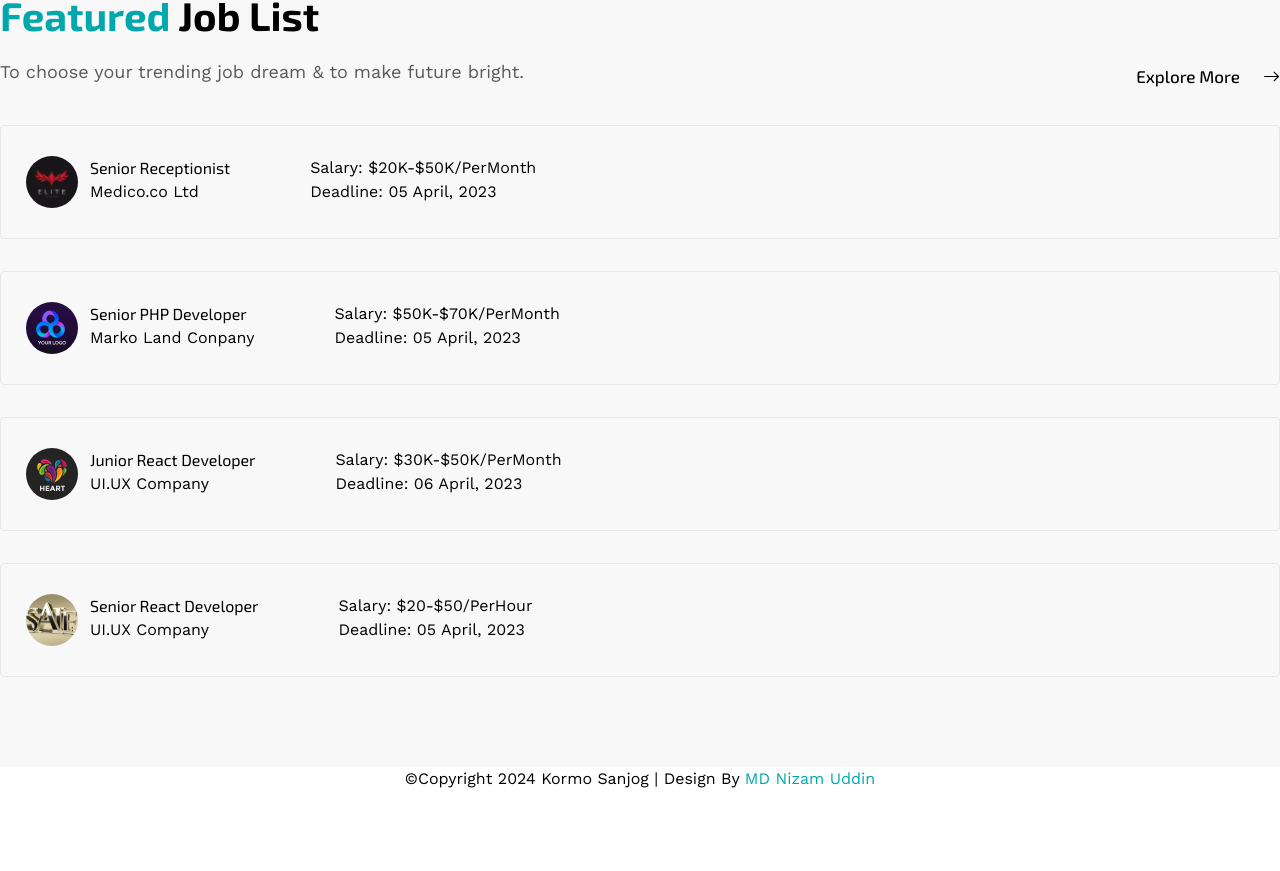
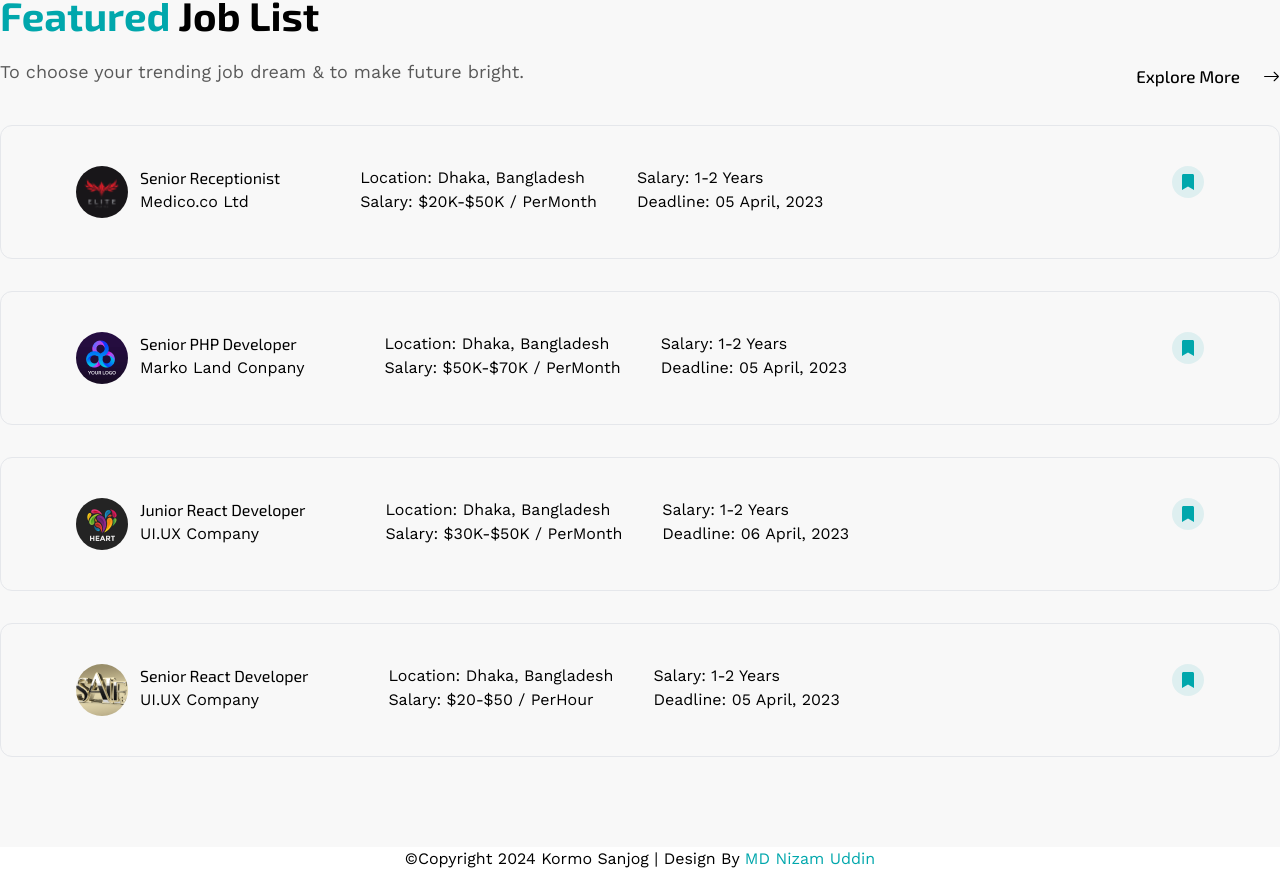
Before and after one commit to programmernizam/job-portal, a React (Vite) app in the folder kormo-sanjog/: page / in a window 1280 px wide. Shown: the part 1758-2629 px from the top of the page. Before the commit the page ends 2549 px from the top, so only its background shows below. Built offline with nearby package versions, Linux system fonts and the light colour scheme.

Commit message:
[Created] Job Card Bookmark button

```diff
--- a/kormo-sanjog/src/components/Shared/JobCard.jsx
+++ b/kormo-sanjog/src/components/Shared/JobCard.jsx
@@ -1,4 +1,6 @@
 /* eslint-disable react/prop-types */
+import { FaBookmark } from "react-icons/fa";
+
 export default function JobCard({ job }) {
   const {
     title,
@@ -14,8 +16,8 @@ export default function JobCard({ job }) {
     location,
   } = job;
   return (
-    <div className="border py-[30px] px-[25px] rounded">
-      <div className="flex gap-5">
+    <div className="border py-[40px] px-[75px] rounded-xl">
+      <div className="flex justify-between gap-5">
         <div className="flex flex-row gap-20 relative">
           <div className="flex gap-3">
             <img
@@ -28,13 +30,21 @@ export default function JobCard({ job }) {
               <p>{company}</p>
             </div>
           </div>
-          <div>
+          <div className="flex gap-10">
             <ul>
               <li>
+                Location: <span>{location}</span>
+              </li>
+              <li>
                 Salary: <span>{salary}</span>
-                {perMonth && <span>/PerMonth</span>}
-                {perHour && <span>/PerHour</span>}
-                {perYear && <span>/PerYear</span>}
+                {perMonth && <span> / PerMonth</span>}
+                {perHour && <span> / PerHour</span>}
+                {perYear && <span> / PerYear</span>}
+              </li>
+            </ul>
+            <ul>
+              <li>
+                Salary: <span>{experience}</span>
               </li>
               <li>
                 Deadline: <span>{deadline}</span>
@@ -42,7 +52,11 @@ export default function JobCard({ job }) {
             </ul>
           </div>
         </div>
-        <div></div>
+        <div>
+          <div className="p-2 bg-primary/10 rounded-full group hover:bg-primary transition duration-500 cursor-pointer">
+            <FaBookmark className="text-primary group-hover:text-white" />
+          </div>
+        </div>
       </div>
     </div>
   );
```
